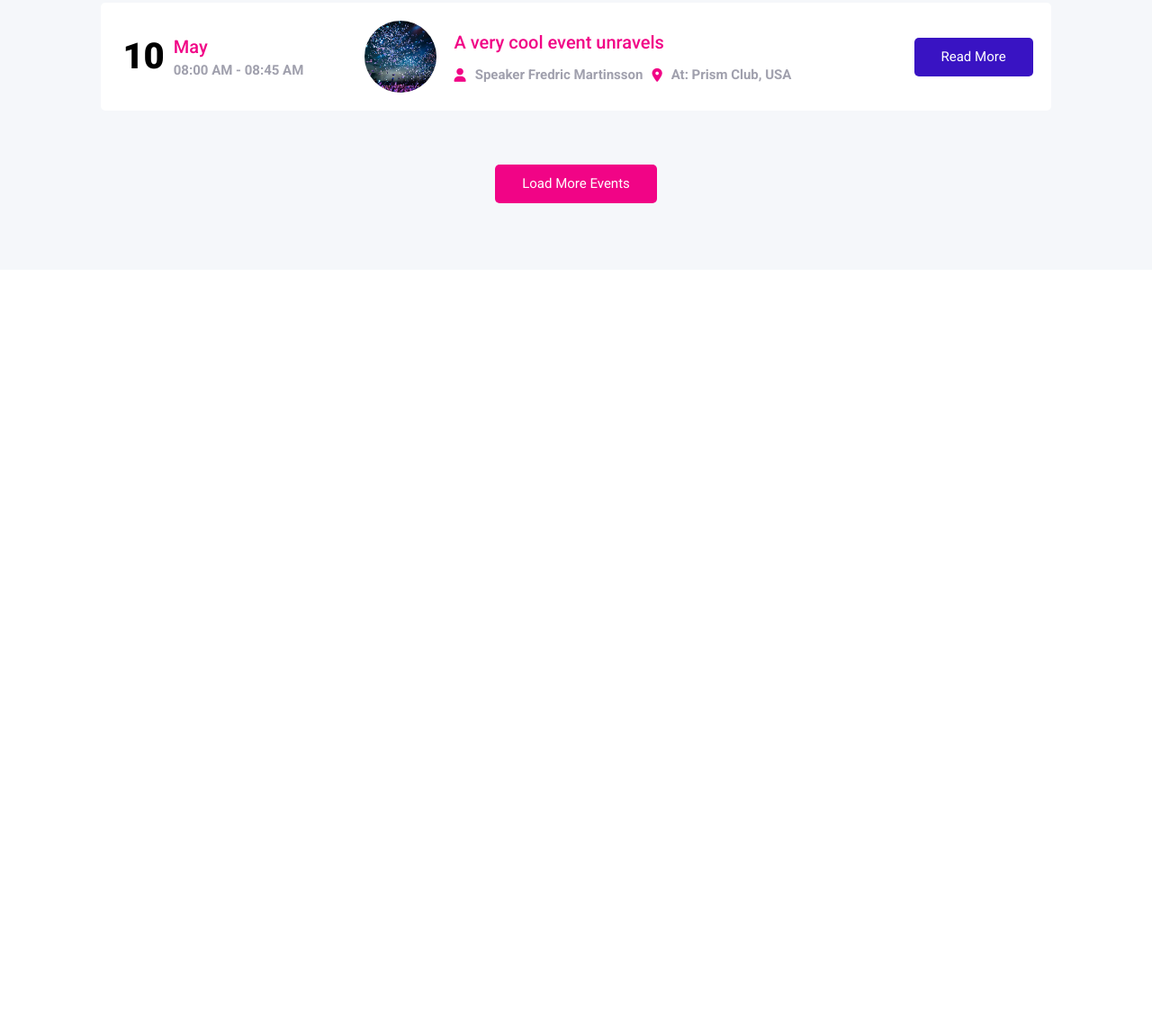
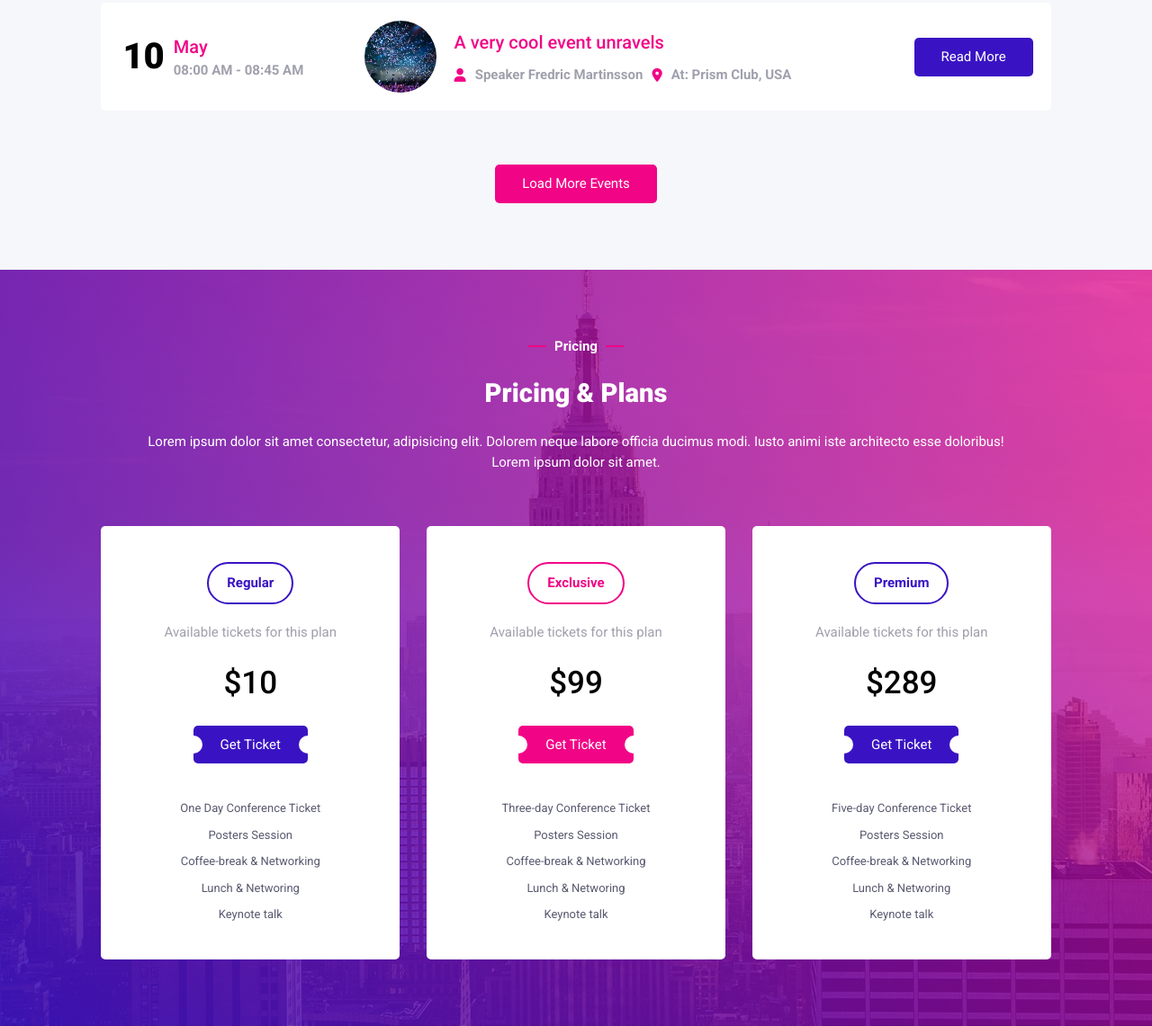
Before and after one commit to buumu8/event-grid, a plain HTML site: page up/index.html in a window 1280 px wide. Shown: the part 3625-4766 px from the top of the page at 90% size. Before the commit the page ends 3925 px from the top, so only its background shows below. Drawn offline with Linux system fonts and the light colour scheme.

Commit message:
finish pricing section

```diff
--- /dev/null
+++ b/SCSS/website-sections/_7-pricing.scss
@@ -0,0 +1,123 @@
+@use "../general-styles/colors" as clrs;
+@use "../general-styles/padding" as pad;
+@use "../general-styles/gradients" as grad;
+@use "../general-styles/typography" as type;
+
+.pricing {
+  background: grad.gradient(gradient-primary), url("../images/pricing/pricing-bg.jpg");
+  background-size: cover;
+  background-position: center;
+
+  &__mini-title {
+    color: clrs.color-type("1");
+
+    &::before,
+    &::after {
+      content: "";
+      background-color: clrs-color-theme("4");
+    }
+  }
+  &__title,
+  &__desc {
+    color: clrs.color-type("1");
+  }
+
+  &__container {
+    &--plan {
+      display: flex;
+      flex-direction: column;
+      align-items: center;
+      row-gap: 2rem;
+
+      background-color: clrs.color-theme("4");
+      padding: pad.padding-st-v(xl) pad.padding-st-h(l);
+      border-radius: 0.5rem;
+      transition: all 0.25s ease-in-out;
+
+      &:hover {
+        transform: translateY(-1rem);
+      }
+
+      &__type {
+        font-size: type.font-size-st(sc);
+        padding: pad.padding-st-v(s) pad.padding-st-h(s);
+        border-radius: 5rem;
+      }
+
+      &:nth-child(2n + 1) &__type {
+        border: 2px solid clrs.color-theme("3");
+        color: clrs.color-type("4");
+      }
+
+      &:nth-child(2n) &__type {
+        border: 2px solid clrs.color-theme("2");
+        color: clrs.color-type("3");
+      }
+
+      &__ticket {
+        font-weight: type.font-weight(regular);
+        text-align: center;
+      }
+
+      &__price {
+        font-size: type.font-size-st(lc);
+        font-weight: type.font-weight(medium);
+      }
+
+      &:nth-child(2n + 1) &__get-ticket {
+        background-color: clrs.color-theme("3");
+
+        &:hover {
+          background-color: clrs.color-theme("2");
+        }
+      }
+
+      &:nth-child(2n) &__get-ticket {
+        background-color: clrs.color-theme("2");
+
+        &:hover {
+          background-color: clrs.color-theme("3");
+        }
+      }
+
+      &__get-ticket {
+        margin-bottom: 2rem;
+        position: relative;
+
+        &::before,
+        &::after {
+          content: "";
+          position: absolute;
+          height: 2rem;
+          width: 2rem;
+          top: 50%;
+          border-radius: 50%;
+          background-color: clrs.color-theme("4");
+          border: 1px solid transparent;
+        }
+
+        &::before {
+          left: 0;
+          transform: translateX(-50%) translateY(-50%);
+        }
+
+        &::after {
+          right: 0;
+          transform: translateX(50%) translateY(-50%);
+        }
+      }
+
+      &__features {
+        display: flex;
+        flex-direction: column;
+        align-items: center;
+        row-gap: 1rem;
+
+        li {
+          font-size: calc(type.font-size-st(sc) - 0.2rem);
+          color: rgba(clrs.color-type("2"), 0.7);
+        }
+      }
+    }
+  }
+}
--- a/SCSS/website-sections/_index.scss
+++ b/SCSS/website-sections/_index.scss
@@ -4,3 +4,4 @@
 @forward "4-about";
 @forward "5-speakers";
 @forward "6-events";
+@forward "7-pricing";
--- a/up/index.html
+++ b/up/index.html
@@ -326,6 +326,64 @@
 
             <a href="#" class="events__more-events sec-link">Load More Events</a>
         </section>
+        <section class="pricing overall-layout padd sec-flex">
+            <h6 class="pricing__mini-title sec-mini-title">Pricing</h6>
+            <h2 class="pricing__title sec-title">Pricing & Plans</h2>
+            <p class="pricing__desc sec-para">
+                Lorem ipsum dolor sit amet consectetur, adipisicing elit. Dolorem neque labore
+                officia ducimus modi. Iusto animi iste architecto esse doloribus!
+                <span>Lorem ipsum dolor sit amet.</span>
+            </p>
+            <div class="pricing__container responsive-grid">
+                <div class="pricing__container--plan">
+                    <h5 class="pricing__container--plan__type">Regular</h5>
+                    <p class="pricing__container--plan__ticket sec-sub-para">Available tickets for
+                        this plan</p>
+                    <h4 class="pricing__container--plan__price">$10</h4>
+                    <a href="#" class="pricing__container--plan__get-ticket sec-link">Get Ticket</a>
+                    <ul class="pricing__container--plan__features">
+                        <li>One Day Conference Ticket</li>
+                        <li>Posters Session</li>
+                        <li>Coffee-break & Networking</li>
+                        <li>Lunch & Networing</li>
+                        <li>Keynote talk</li>
+                    </ul>
+                </div>
+                <div class="pricing__container--plan">
+                    <h5 class="pricing__container--plan__type">Exclusive</h5>
+                    <p class="pricing__container--plan__ticket sec-sub-para">
+                        Available tickets for this plan
+                    </p>
+                    <h4 class="pricing__container--plan__price">$99</h4>
+                    <a href="#" class="pricing__container--plan__get-ticket sec-link">Get Ticket</a>
+
+                    <ul class="pricing__container--plan__features">
+                        <li>Three-day Conference Ticket</li>
+                        <li>Posters Session</li>
+                        <li>Coffee-break & Networking</li>
+                        <li>Lunch & Networing</li>
+                        <li>Keynote talk</li>
+                    </ul>
+                </div>
+
+                <div class="pricing__container--plan">
+                    <h5 class="pricing__container--plan__type">Premium</h5>
+                    <p class="pricing__container--plan__ticket sec-sub-para">
+                        Available tickets for this plan
+                    </p>
+                    <h4 class="pricing__container--plan__price">$289</h4>
+                    <a href="#" class="pricing__container--plan__get-ticket sec-link">Get Ticket</a>
+
+                    <ul class="pricing__container--plan__features">
+                        <li>Five-day Conference Ticket</li>
+                        <li>Posters Session</li>
+                        <li>Coffee-break & Networking</li>
+                        <li>Lunch & Networing</li>
+                        <li>Keynote talk</li>
+                    </ul>
+                </div>
+            </div>
+        </section>
     </main>
     <!-- Script -->
     <script src="./js/app.js"></script>
```
Also changed, not shown: up/css/main-style.css, 1 other file.
